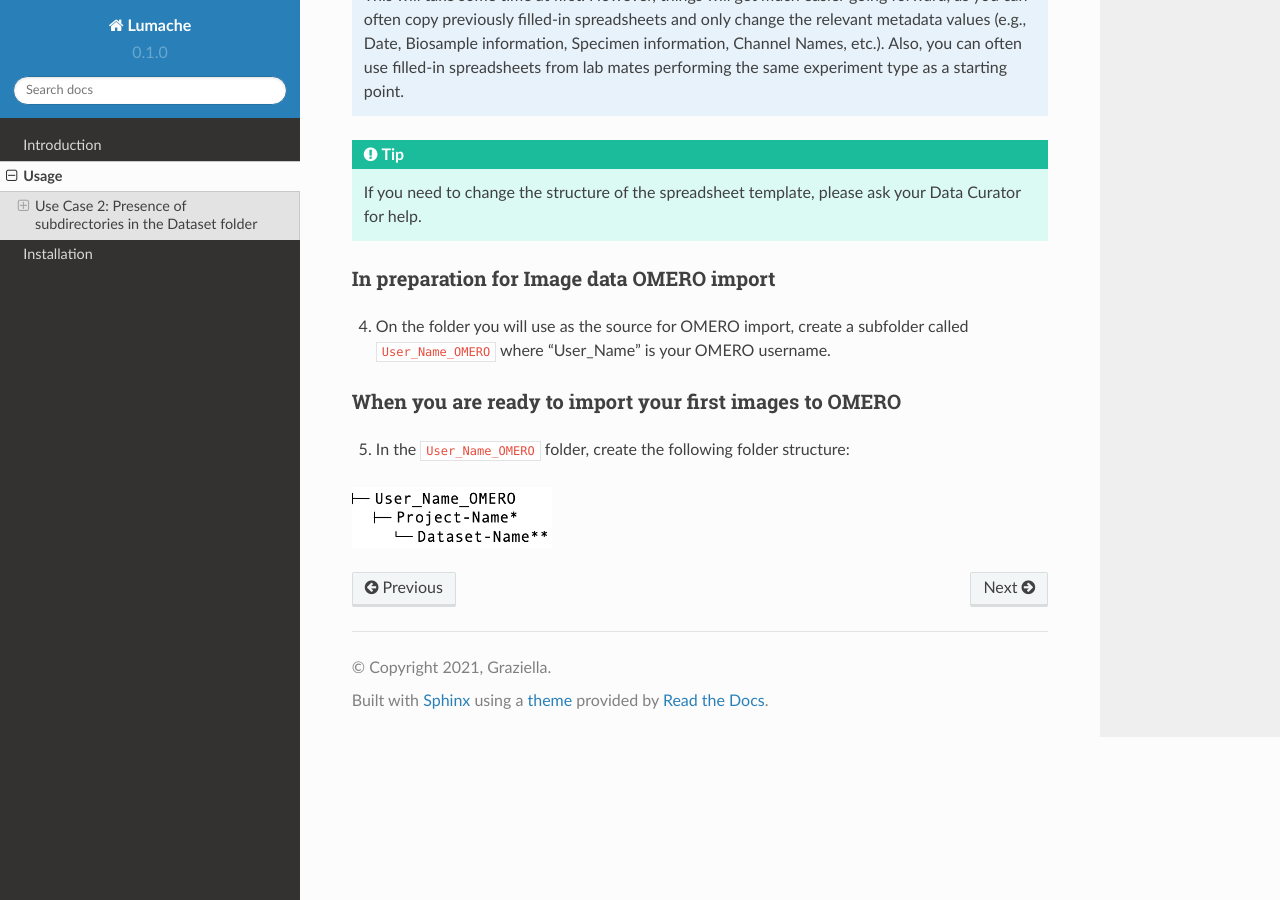
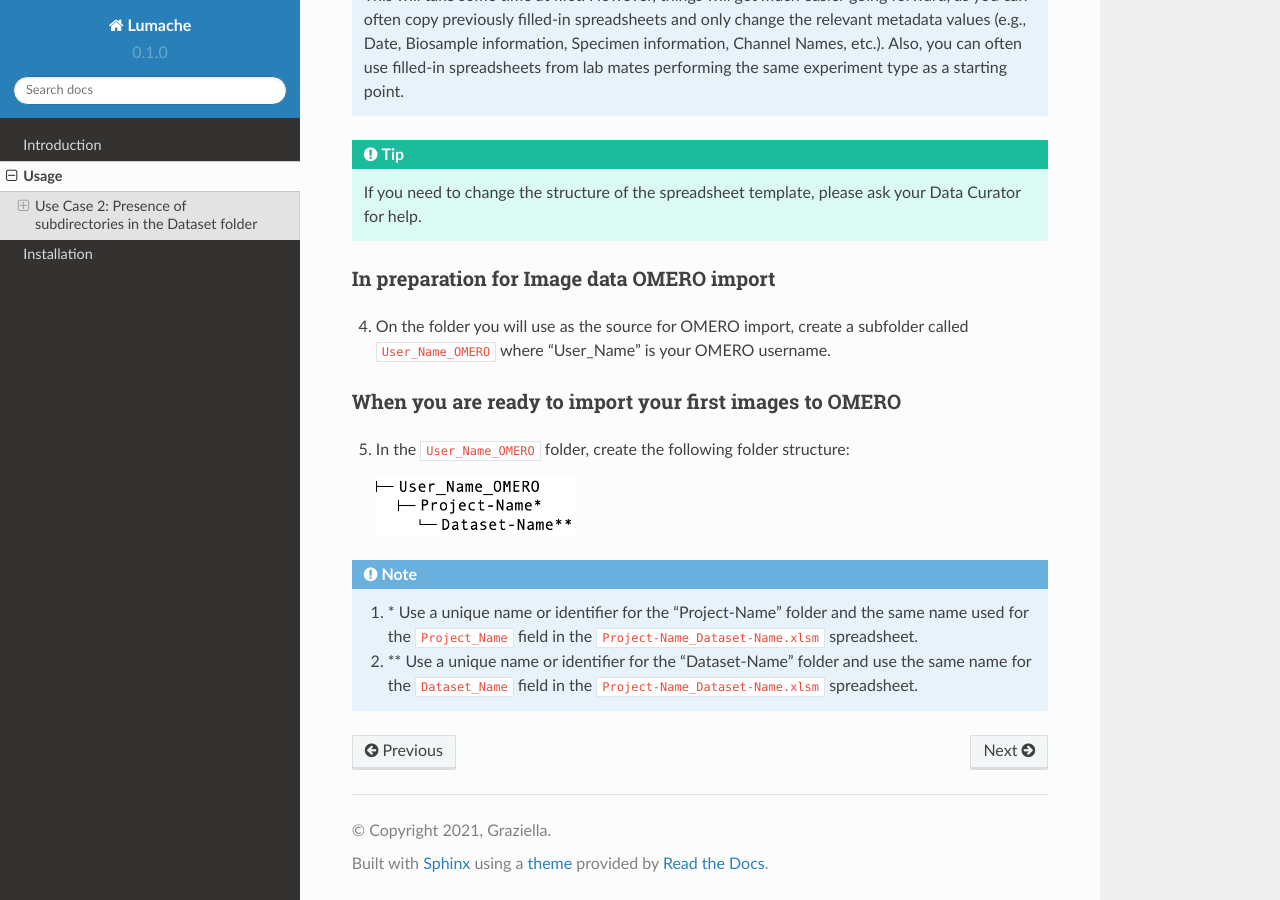
Before and after one commit to WU-BIMAC/OmeroImporterPy-docs, a Sphinx documentation site: the page built from docs/source/usage.rst, in a window 1280 px wide and 900 px high, scrolled down 664 px. Built offline with Sphinx 7.4.7 and the Read the Docs theme 2.0.0, drawn with Linux system fonts in a browser that asks for light colours.

Commit message:
Update usage.rst

```diff
--- a/docs/source/usage.rst
+++ b/docs/source/usage.rst
@@ -27,7 +27,12 @@ When you are ready to import your first images to OMERO
 ~~~~~~~~~~~~~~~~~~~~~~~~~~~~~~~~~~~~~~~~~~~~~~~~~~~~~~~
 5. In the ``User_Name_OMERO`` folder, create the following folder structure:
 
-.. image:: figures/README_new_Project_Dataset.png
-    :width: 200px
-    :align: left
-    :alt: alternate text
+   .. image:: figures/README_new_Project_Dataset.png
+       :width: 200px
+       :align: left
+       :alt: alternate text
+
+.. note::
+
+   1. \* Use a unique name or identifier for the “Project-Name” folder and the same name used for the ``Project_Name`` field in the ``Project-Name_Dataset-Name.xlsm`` spreadsheet.
+   2. ** Use a unique name or identifier for the “Dataset-Name” folder and use the same name for the ``Dataset_Name`` field in the ``Project-Name_Dataset-Name.xlsm`` spreadsheet.
```
